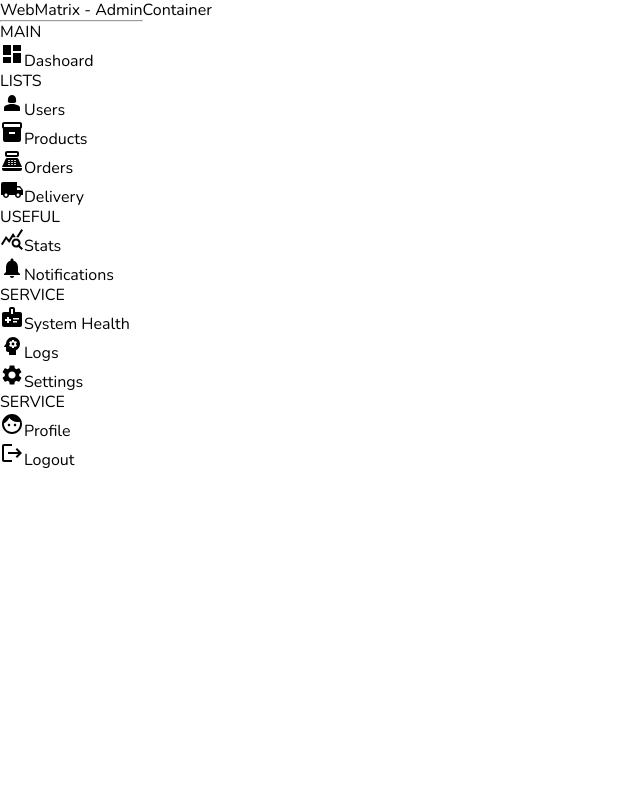
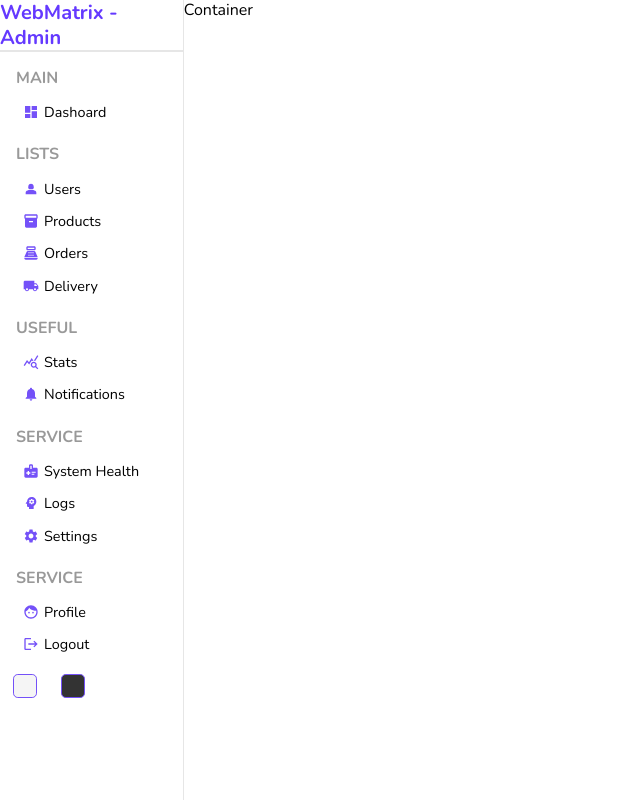
Before and after one commit to SuryanshuTomar/Projects, a React (Vite) app in the folder React/admin-dashboard-lama/: page / in a window 1280 px wide. Shown: the whole page, without its empty margins (0-640 px from the left). Built offline with nearby package versions, Linux system fonts and the light colour scheme.

Commit message:
added styles

```diff
--- a/React/admin-dashboard-lama/src/components/sidebar/sidebar.scss
+++ b/React/admin-dashboard-lama/src/components/sidebar/sidebar.scss
@@ -0,0 +1,82 @@
+.sidebar {
+	flex: 1;
+	min-height: 100vh;
+	background-color: white;
+	border-right: 0.5px solid rgb(230, 230, 230);
+
+	.top {
+		height: 50px;
+		display: flex;
+		align-items: center;
+		justify-content: center;
+
+		.logo {
+			font-size: 20px;
+			font-weight: bold;
+			color: #6439ff;
+		}
+	}
+
+	hr {
+		height: 0;
+		border: 0.5px solid rgb(230, 230, 230);
+	}
+
+	.center {
+		padding-left: 1rem;
+
+		ul {
+			list-style: none;
+
+			.title {
+				font-size: 1rem;
+				font-weight: bold;
+				color: #999;
+				margin: 1rem 0 0.5rem 0;
+			}
+
+			li {
+				display: flex;
+				align-items: center;
+				padding: 0.45rem;
+				cursor: pointer;
+
+				&:hover {
+					background-color: #ece8ff;
+				}
+
+				.icon {
+					font-size: 1rem;
+					margin-right: 0.3rem;
+					color: #7451f8;
+				}
+
+				span {
+					font-size: 0.9rem;
+				}
+			}
+		}
+	}
+
+	.bottom {
+		display: flex;
+		align-items: center;
+		margin: 1px;
+
+		.colorOption {
+			width: 1.5rem;
+			height: 1.5rem;
+			border-radius: 0.3rem;
+			border: 1px solid #7451f8;
+			cursor: pointer;
+         margin: 0.75rem;
+
+			&:nth-child(1) {
+				background-color: whitesmoke;
+			}
+			&:nth-child(2) {
+				background-color: #333;
+			}
+		}
+	}
+}
```
